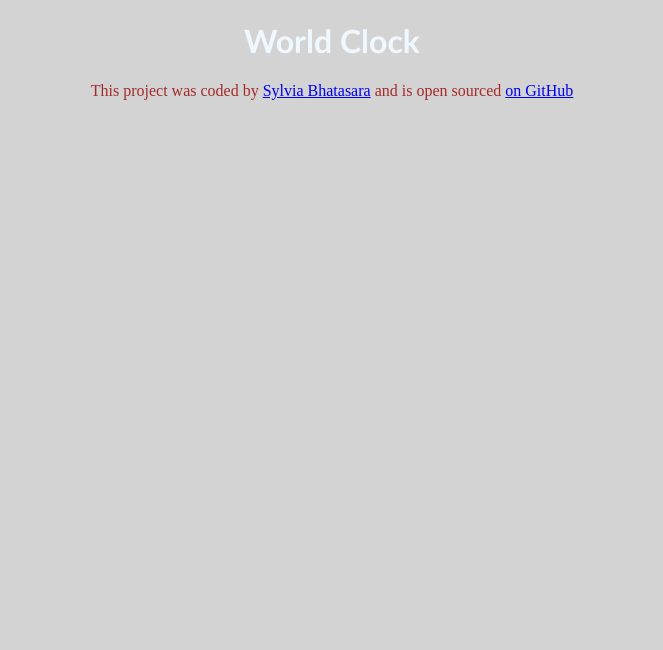
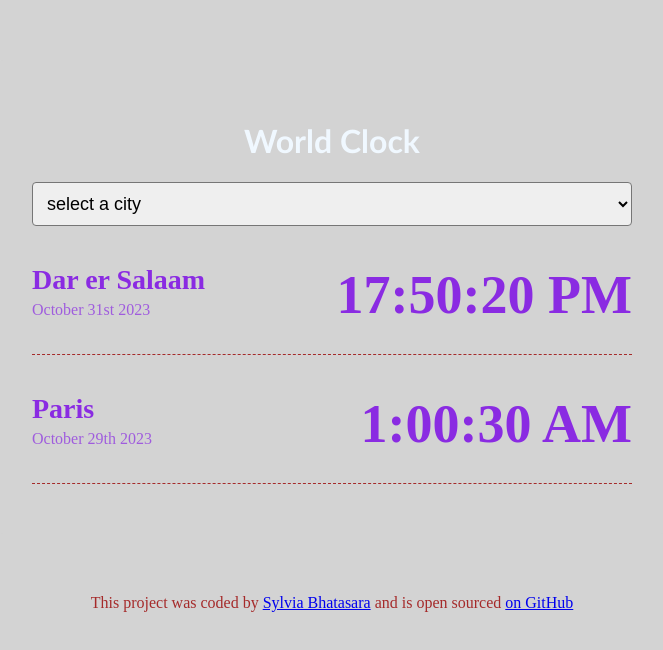
Before and after one commit to Slaib2/WoRLd-Clock-SB, a plain HTML site: page index.html in a window 1280 px wide. Shown: the whole page, without its empty margins (308-971 px from the left). Drawn offline with Linux system fonts and the light colour scheme; files whose address does not match are found by name.

Commit message:
Added CSS file to the project

```diff
--- a/index.html
+++ b/index.html
@@ -7,15 +7,37 @@
     <title>World clock</title>
 </head>
 <body>
+    <div class="container">
   <h1>World Clock</h1>
+  <select>
+<option value="">select a city</option>
+<option value="">Harare</option>
+<option value="">Armsterdam</option>
+<option value="">Manila</option>
+  </select>
+<div class="city">
+<div>
+    <h2>Dar er Salaam</h2>
+<div class="date">October 31st 2023</div>
+      </div>
+
+<div class="time"> 17:50:20 PM</div>
+</div>
+  <div class="city">
+  <div><h2>Paris</h2>
+        <div class="date">October 29th 2023</div>
+  </div>
+        <div class="time">1:00:30 AM </div>
+</div>
+    </div>
    <footer>This project was coded by
           <a href="https://github.com/Slaib2" target="_blank">Sylvia Bhatasara</a>
           and is open sourced
           <a
             href="https://github.com/Slaib2/WoRLd-Clock-SB"
             target="_blank"
-          > on GitHub</a
-</footer>
+          >on GitHub </a>
+        </footer>
     <script src="javascript/index.js"></script>
   </footer>
 </body>
--- a/src/style.css
+++ b/src/style.css
@@ -5,3 +5,49 @@ font-family: 'Gill Sans', 'Gill Sans MT', Calibri, 'Trebuchet MS', sans-serif;
 text-align: center;}
 footer{text-align: center;
 color: brown;}
+
+h2 {
+  margin: 0 0 5px;
+  font-size: 28px;
+}
+select {
+  display: block;
+  width: 100%;
+  font-size: 18px;
+  border-radius: 4px;
+  padding: 10px;
+}
+
+.container {
+  max-width: 600px;
+  margin: 60px auto;
+  background: lightgray;
+  padding: 40px;
+  box-shadow: bisque;
+  border-radius: 12px;
+}
+
+.city {
+  display: flex;
+  margin: 10px 0;
+  justify-content: space-between;
+  padding: 30px 0;
+  border-bottom: 1px dashed rgba(0, 0, 0, 0.2);
+}
+
+.city {
+  display: flex;
+  margin: 10px 0;
+  justify-content: space-between;
+  padding: 28px 0;
+  border-bottom: 1px dashed brown;
+}
+.date {
+  opacity: 0.7;
+  display: flex;
+}
+
+.time {
+  font-size: 54px;
+  font-weight: bolder;
+}
```
